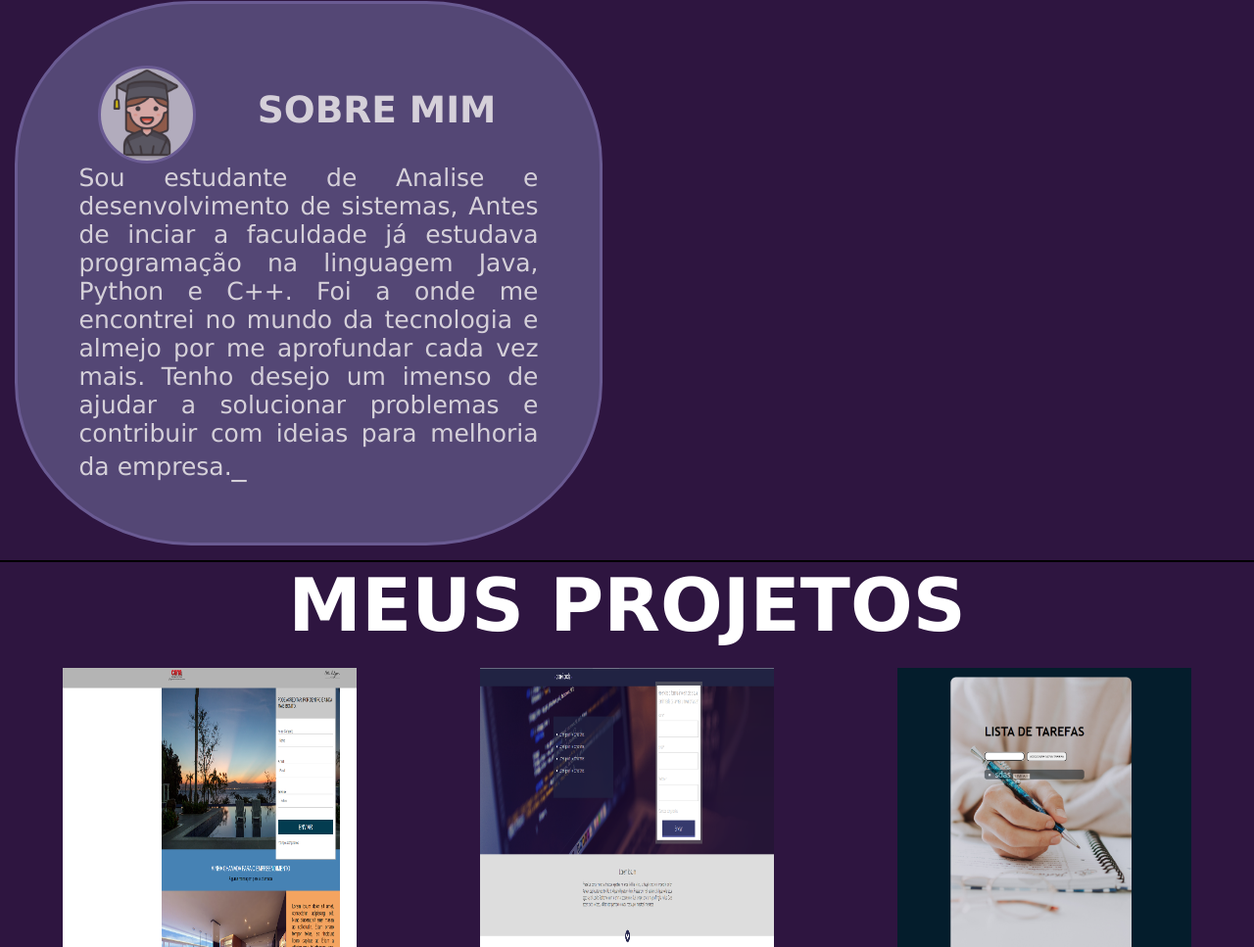
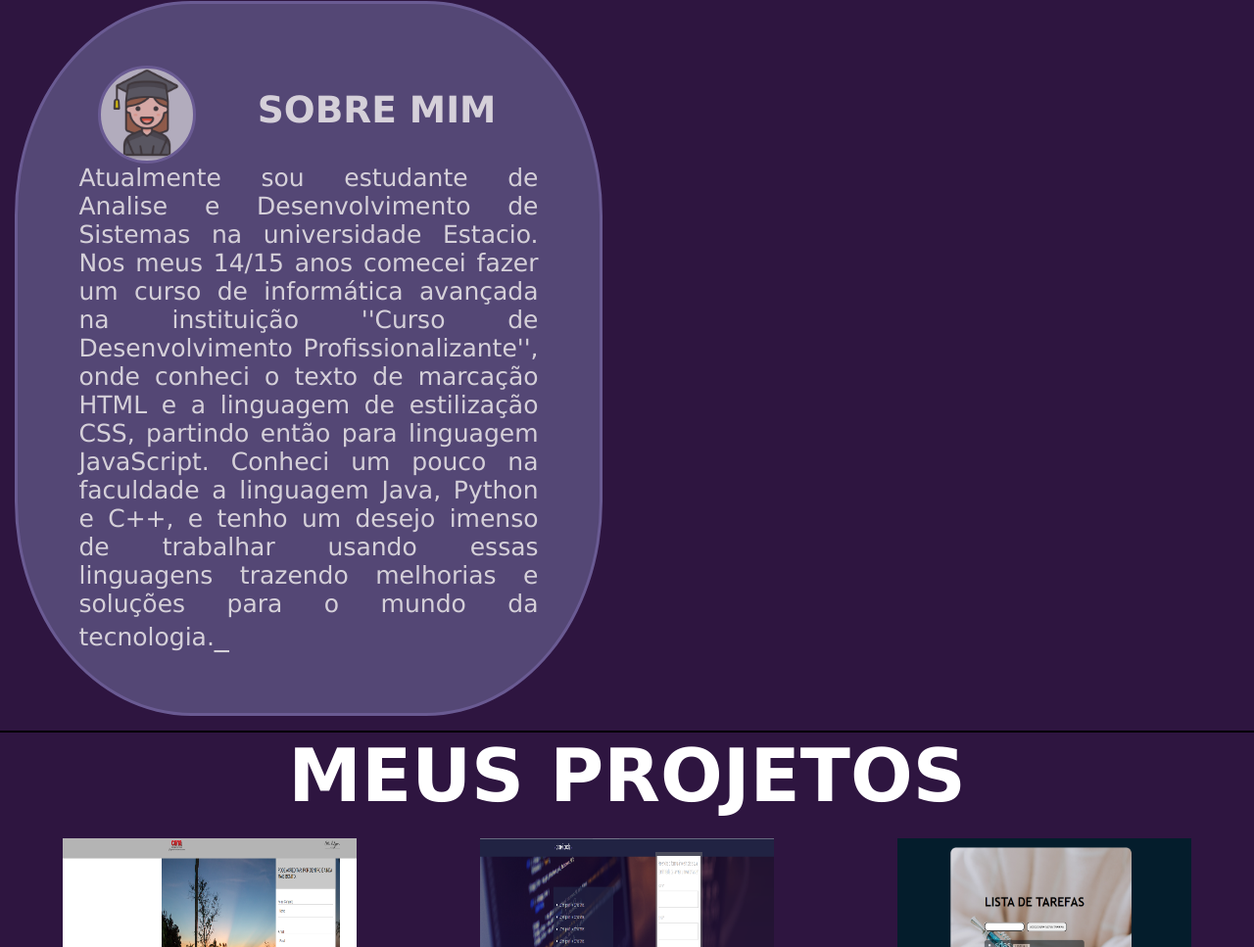
Before and after one commit to SilvanaSousa/Portfolio, a plain HTML site: page index.html in a window 1280 px wide. Shown: the part 916-1883 px from the top of the page at 98% size. Drawn offline with nearby package versions, Linux system fonts and the light colour scheme.

Commit message:
mudando texto de perfil

```diff
--- a/index.html
+++ b/index.html
@@ -72,11 +72,10 @@
                     <h1 class="sobre">SOBRE MIM</h1>
                 </div>
                 <div class="texto-sobre">
-                    <span>Sou estudante de Analise e desenvolvimento de sistemas,
-                        Antes de inciar a faculdade já estudava programação na linguagem Java, Python e C++.
-                        Foi a onde me encontrei no mundo da tecnologia e almejo por me aprofundar cada vez mais.
-                        Tenho desejo um imenso de ajudar a solucionar problemas e contribuir com ideias para melhoria da
-                        empresa. </span>
+                    <span>Atualmente sou estudante de Analise e Desenvolvimento de Sistemas na universidade Estacio.
+                        Nos meus 14/15 anos comecei fazer um curso de informática avançada na instituição ''Curso de Desenvolvimento Profissionalizante'', onde conheci o texto de marcação HTML e a linguagem de estilização CSS, partindo então para linguagem JavaScript.
+                        Conheci um pouco na faculdade a linguagem Java, Python e C++, e tenho um desejo imenso de trabalhar usando essas linguagens trazendo melhorias e soluções para o mundo da tecnologia.
+                     </span>
                     <span class="cursor1">_</span>
 
                 </div>
```
